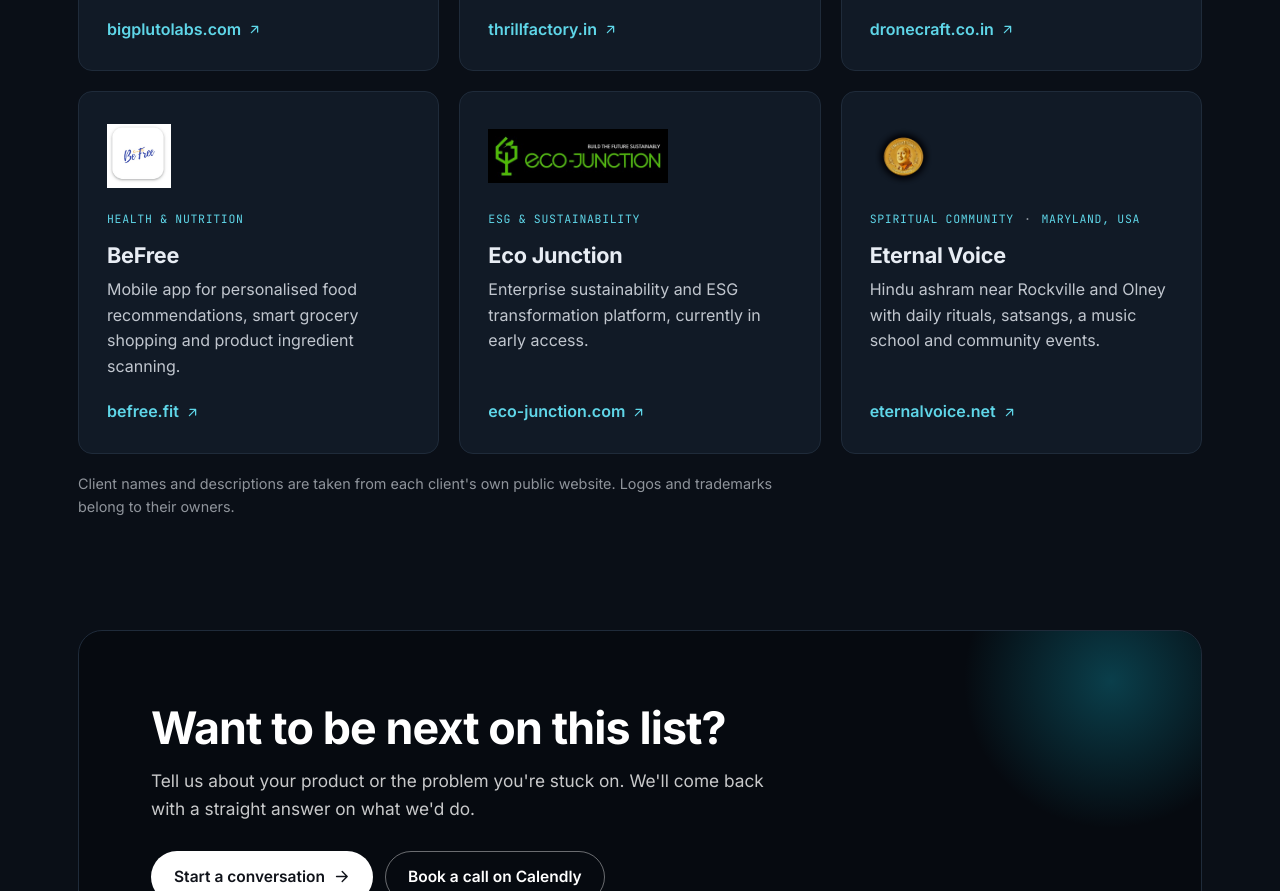
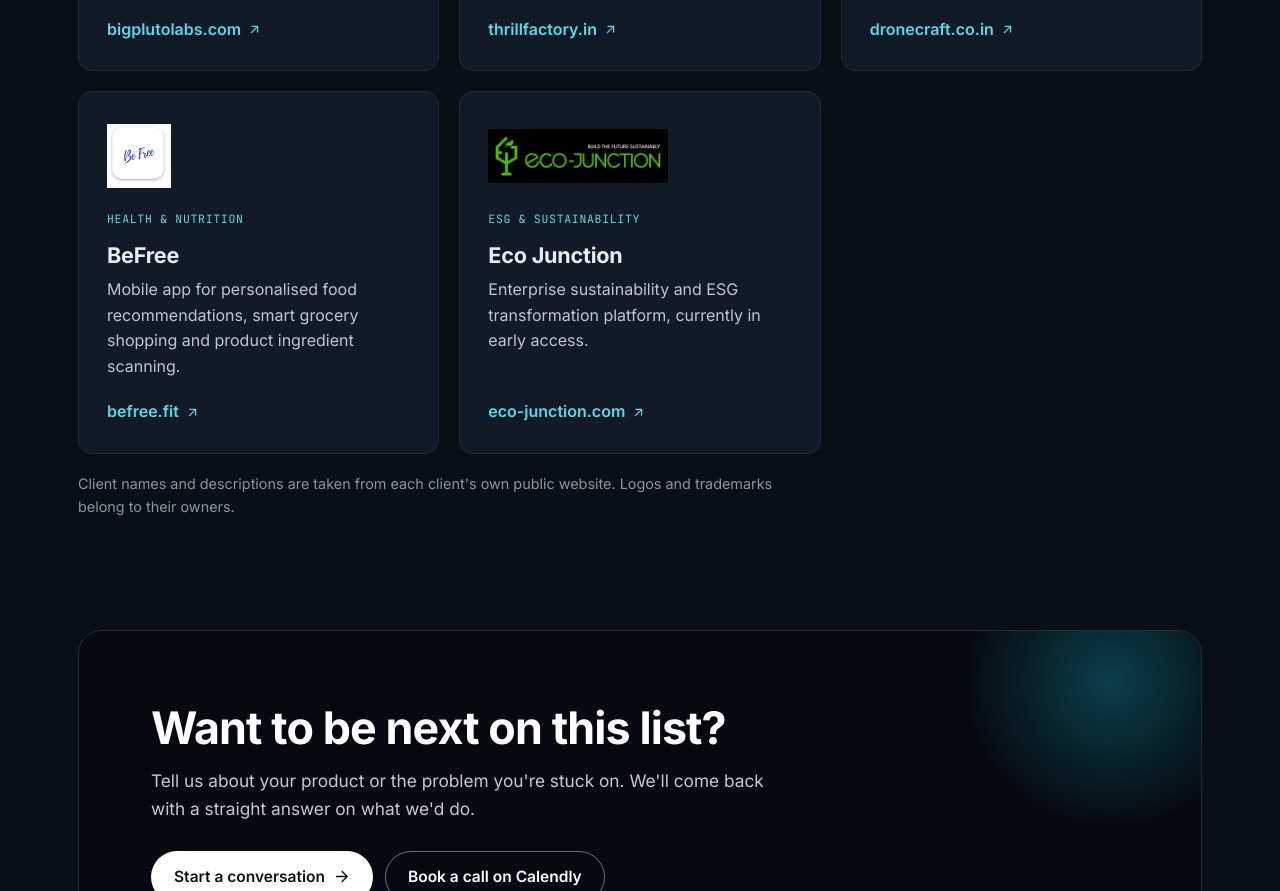
Before and after one commit to Anvira-Labs/anviralabs, a plain HTML site: page work.html in a window 1280 px wide. Shown: the part 1146-2037 px from the top of the page. Drawn offline with Linux system fonts and the light colour scheme.

Commit message:
Remove Eternal Voice from client listings.
Stop showing Eternal Voice on the homepage, work page, and llms.txt clients list.

Co-authored-by: Cursor <cursoragent@cursor.com>

```diff
--- a/work.html
+++ b/work.html
@@ -7,7 +7,7 @@
     <meta name="color-scheme" content="dark">
     <title>Clients & Portfolio | Anvira Labs Software Development</title>
     <meta name="description" content="Anvira Labs clients in India, Canada and the US: TeamLease, Jobizo, ZodiacBee, Big Pluto, BeFree, Thrill Factory, DroneCraft and more.">
-    <meta name="keywords" content="Anvira Labs clients, software development portfolio, case studies India Canada, TeamLease, Jobizo, ZodiacBee, Big Pluto, BeFree, Thrill Factory, DroneCraft, Eco Junction, Eternal Voice">
+    <meta name="keywords" content="Anvira Labs clients, software development portfolio, case studies India Canada, TeamLease, Jobizo, ZodiacBee, Big Pluto, BeFree, Thrill Factory, DroneCraft, Eco Junction">
     <meta name="robots" content="index, follow, max-image-preview:large, max-snippet:-1">
     <meta name="author" content="Anvira Labs">
     <meta name="geo.region" content="IN-HR">
@@ -141,13 +141,6 @@
                 <p>Enterprise sustainability and ESG transformation platform, currently in early access.</p>
                 <span class="link-arrow">eco-junction.com <svg viewBox="0 0 24 24" fill="none" stroke="currentColor" stroke-width="2" stroke-linecap="round" stroke-linejoin="round" aria-hidden="true"><path d="M7 17L17 7M8 7h9v9"/></svg></span>
             </a>
-            <a class="card client-card reveal" href="https://eternalvoice.net/" target="_blank" rel="noopener">
-                <div class="client-logo"><img src="assets/clients/eternalvoice.png" alt="Eternal Voice logo" loading="lazy"></div>
-                <div class="client-meta"><span>Spiritual community</span><span>Maryland, USA</span></div>
-                <h3>Eternal Voice</h3>
-                <p>Hindu ashram near Rockville and Olney with daily rituals, satsangs, a music school and community events.</p>
-                <span class="link-arrow">eternalvoice.net <svg viewBox="0 0 24 24" fill="none" stroke="currentColor" stroke-width="2" stroke-linecap="round" stroke-linejoin="round" aria-hidden="true"><path d="M7 17L17 7M8 7h9v9"/></svg></span>
-            </a>
                 </div>
                 <p class="note">Client names and descriptions are taken from each client's own public website. Logos and trademarks belong to their owners.</p>
             </div>
```
Also changed, not shown: index.html (+0 -1 lines), llms.txt.
